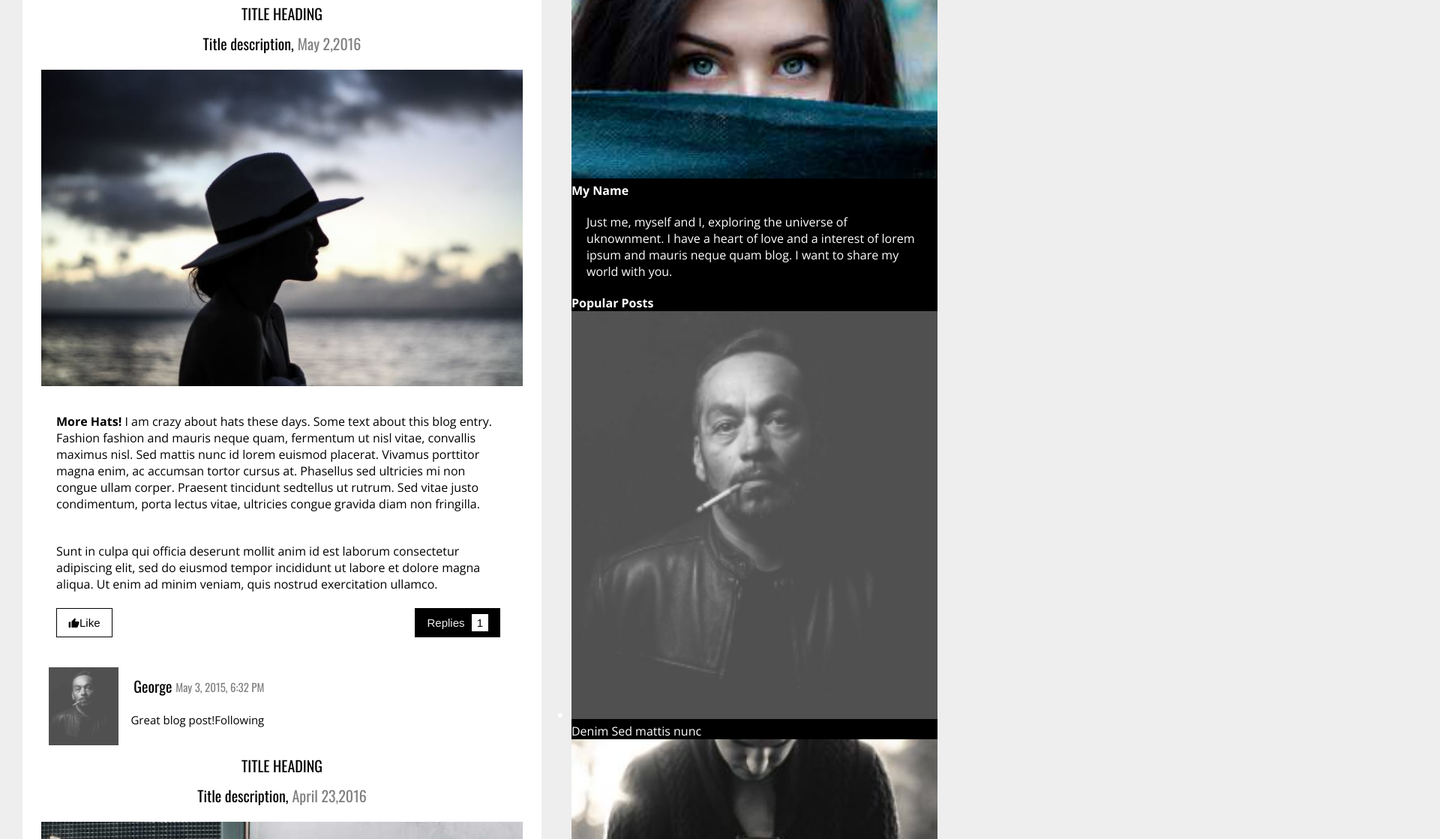
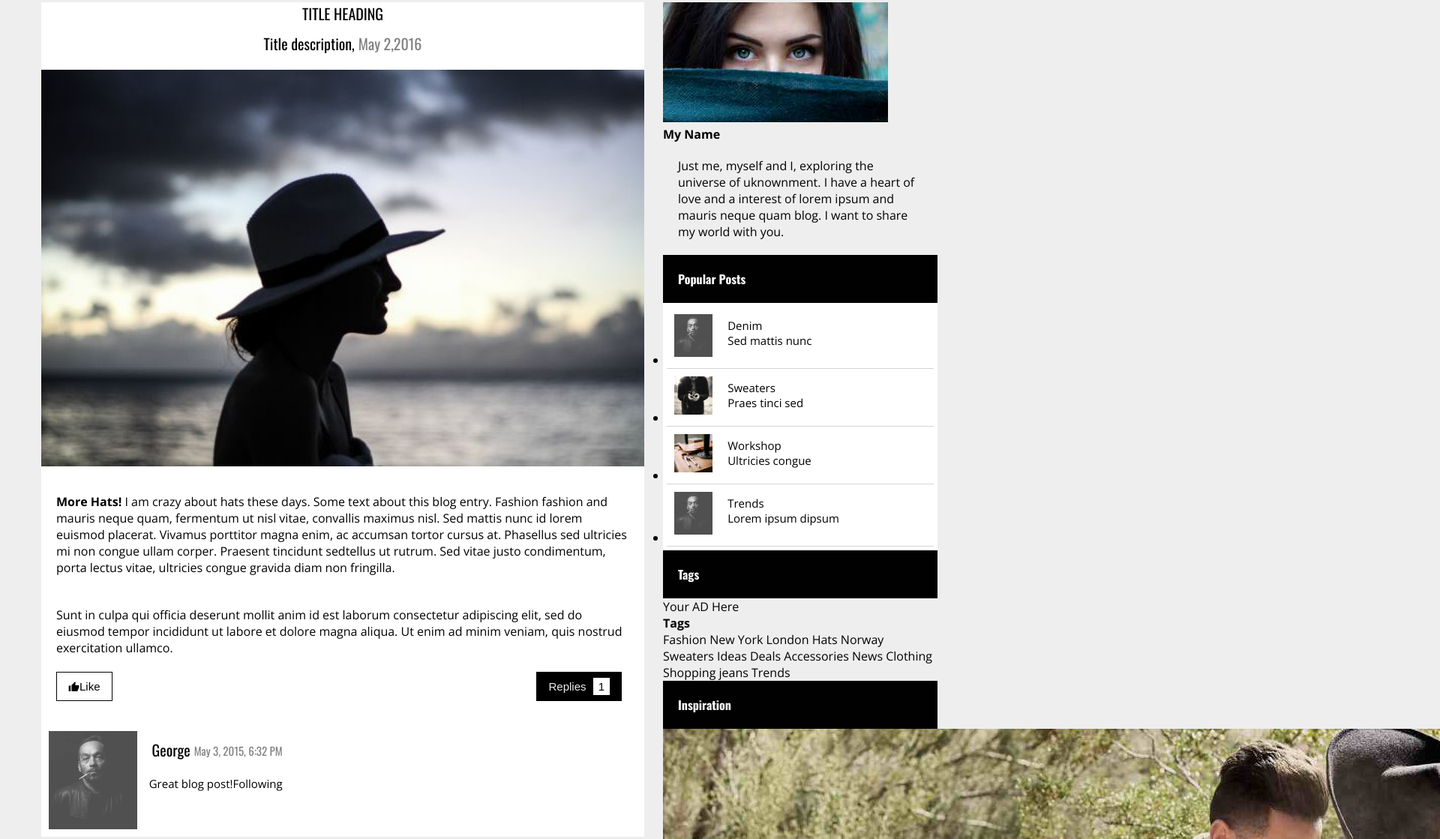
Before and after one commit to GajuQueen/practicerep2, a plain HTML site: page index.html in a window 1280 px wide. Shown: the part 1223-2342 px from the top of the page at 75% size, 1920 px wide, since content can reach past the window. Drawn offline with nearby package versions, Linux system fonts and the light colour scheme; a web font is replaced by a local one.

Commit message:
15th commit
html and css

```diff
--- a/index.html
+++ b/index.html
@@ -99,7 +99,7 @@
         </div>
         <!-- LEFT SIDE********************************************************************************** -->
         <div class="left-side">
-            <div class="sect1">
+            <div class="sect.1">
                 <img src="./Assets/avatar_girl2.jpg">
                 <h4>My Name</h4>
                 <p>Just me, myself and I, exploring the universe of uknownment. I have a heart of love and a interest of
@@ -110,19 +110,19 @@
                 <ul>
                     <li>
                         <img src="./Assets/avatar_smoke (1).jpg">
-                        <span>Denim Sed mattis nunc</span>
+                        <span>Denim <br> Sed mattis nunc</span>
                     </li>
                     <li>
                         <img src="./Assets/bandmember.jpg">
-                        <span>Sweaters Praes tinci sed</span>
+                        <span>Sweaters <br> Praes tinci sed</span>
                     </li>
                     <li>
                         <img src="./Assets/workshop.jpg">
-                        <span>Workshop Ultricies congue</span>
+                        <span>Workshop <br> Ultricies congue</span>
                     </li>
                     <li>
                         <img src="./Assets/avatar_smoke (2).jpg">
-                        <span>Trends Lorem ipsum dipsum</span>
+                        <span>Trends <br> Lorem ipsum dipsum</span>
                     </li>
                 </ul>
             </div>
@@ -168,10 +168,10 @@
                 <a href="#"><i class="ri-linkedin-fill"></i></a>
             </div>
             <div class="sect5">
-<h4>Subscribe</h4>
-<p>Enter your e-mail below and get notified on the latest blog posts</p>
-<input type="text">
-<button>Subscribe</button>
+                <h4>Subscribe</h4>
+                <p>Enter your e-mail below and get notified on the latest blog posts</p>
+                <input type="text">
+                <button>Subscribe</button>
             </div>
         </div>
     </section>
--- a/style.css
+++ b/style.css
@@ -3,7 +3,7 @@
 * {
     padding: 0;
     margin: 0;
-    text-decoration: 0;
+    text-decoration: none;
     box-sizing: border-box;
 }
 body{
@@ -80,15 +80,19 @@ font-weight: 700;
 .descri {
     margin: 30px;
     display: flex;
-    gap: 40px;
+    /* gap: 40px; */
     font-family: "open sans";
 }
 /* RIGHT SIDE******************************************************************** */
 .right-side {
-    width: 85%;
-    background-color: rgb(255, 255, 255);
+    width: 70%;
+    background-color: #EEEEEE;
     padding-bottom: 100%;
     padding: 25px;
+}
+.section1{
+    margin-bottom: 30px;
+    background-color: #ffffff;
 }
 .section1 h4, .section1 h5{
     display: flex;
@@ -158,18 +162,47 @@ color: black;
     margin-top: 50px;
     font-size: 15px;
 }
+.sect1 img{
+    width: 100%;
+ }
+ .sect1, h4 p{
+     background-color: black;
+     color: #ffffff;
+ }
 /* LEFT SIDE*************************************************************************** */
 .left-side {
-    width: 40%;
-    background-color: rgb(253, 252, 249);
+    width: 30%;
+    margin-top: 25px;
+}
+.sect1{
+    position: relative;
+}
+.sect1 h4, .sect2 h4, .sect4 h4, .sect5 h4{
+background-color: rgb(1, 1, 1);
+padding: 20px;
+font-family: "oswald";
+color: #ffffff;
 }
 .sect1 img{
-   width: 100%;
+    width: 20%;
+    padding: 10px;
 }
-.sect1, h4 p{
-    background-color: black;
-    color: #ffffff;
+.sect1 ul{
+    background-color: #ffffff;
+    color: black;
+    padding: 5px;
 }
+.sect1 li{
+    border-bottom: 1px solid rgb(215, 210, 210);
+
+}
+.sect1 span{
+position: absolute;
+margin-top: 15px;
+font-size: 15px;
+margin-left: 10px;
+}
+
 /* FOOTER************************************************************************** */
 footer {
     padding: 7%;
```
